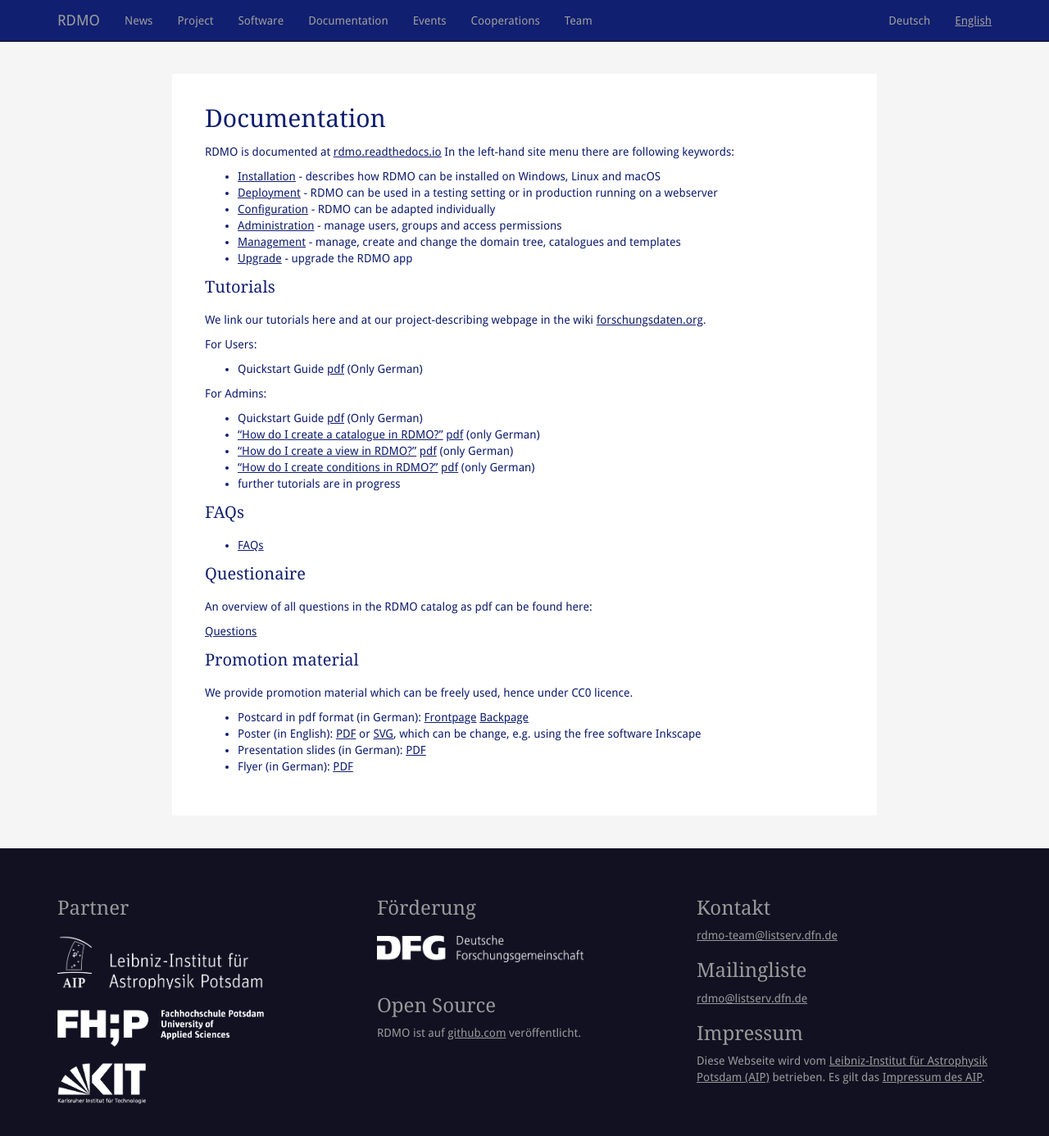
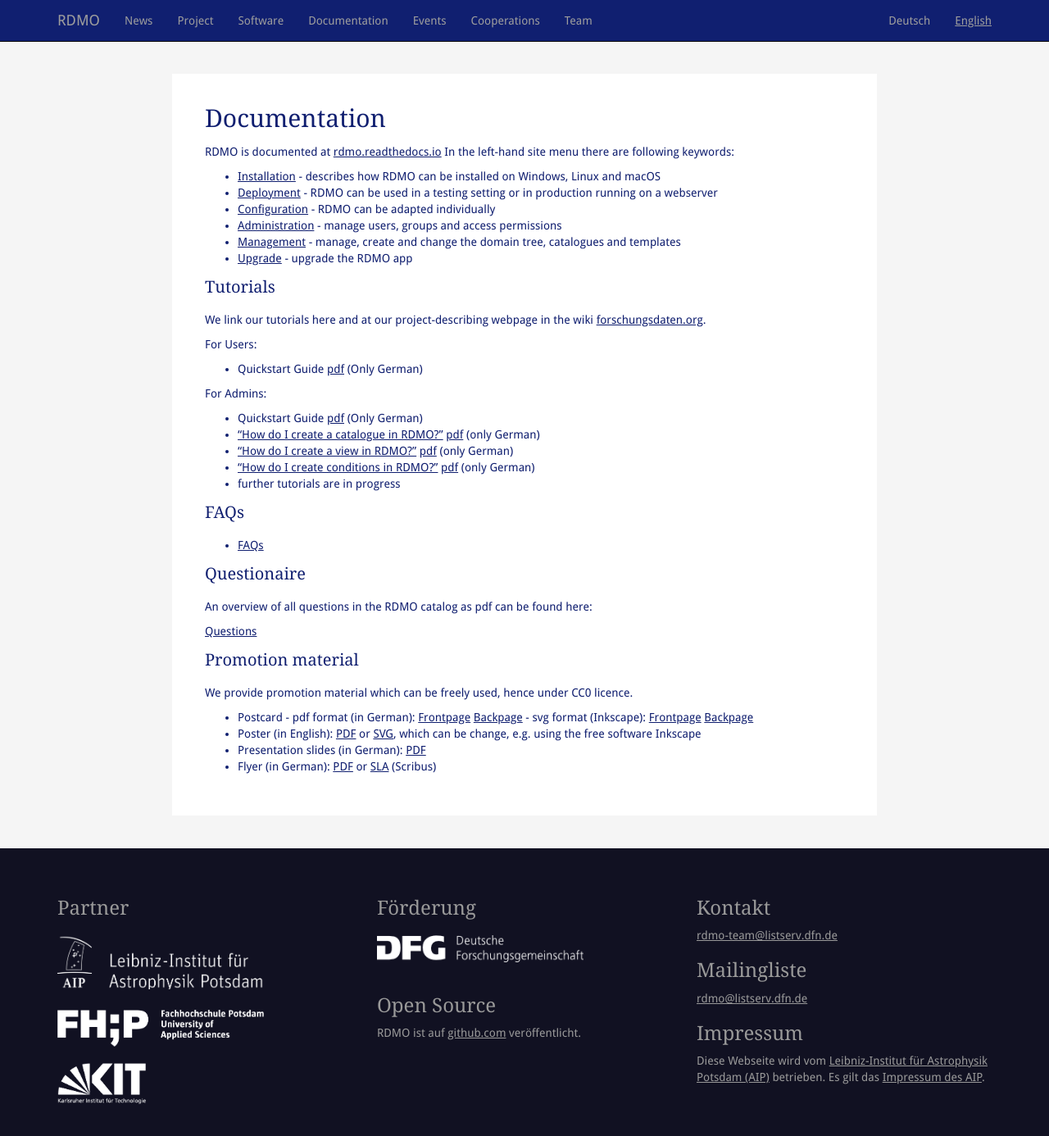
Before and after one commit to rdmorganiser/rdmorganiser.github.io, a Jekyll site: the page built from en/documentation.md, in a window 1280 px wide and 1387 px high. Shown: the whole window at 82% size. Built offline with Jekyll 4.4.1, drawn with Linux system fonts in a browser that asks for light colours; our own code applies the rules of GitHub Pages for plain Markdown files.

Commit message:
Update documentation.md

```diff
--- a/en/documentation.md
+++ b/en/documentation.md
@@ -52,7 +52,8 @@
 
 We provide promotion material which can be freely used, hence under CC0 licence.
 
-* Postcard in pdf format (in German): [Frontpage]({{ site.baseurl }}/img/promo/VorderseiteRDMO1.pdf) [Backpage]({{ site.baseurl }}/img/promo/RückseiteRDMO1.pdf)
+* Postcard - pdf format (in German): [Frontpage]({{ site.baseurl }}/img/promo/VorderseiteRDMO1.pdf) [Backpage]({{ site.baseurl }}/img/promo/RückseiteRDMO1.pdf)
+           - svg format (Inkscape): [Frontpage]({{ site.baseurl }}/img/promo/VorderseiteRDMO1.svg) [Backpage]({{ site.baseurl }}/img/promo/RückseiteRDMO1.svg)
 * Poster (in English): [PDF]({{ site.baseurl }}/img/promo/RDMOPoster.pdf) or [SVG]({{ site.baseurl }}/img/promo/RDMOPoster.svg), which can be change, e.g. using the free software Inkscape
 * Presentation slides (in German): [PDF]({{ site.baseurl }}/slides.pdf)
-* Flyer (in German): [PDF]({{ site.baseurl }}/img/promo/Flyer11.pdf)
+* Flyer (in German): [PDF]({{ site.baseurl }}/img/promo/Flyer11.pdf) or [SLA]({{ site.baseurl }}/img/promo/Flyer4.sla) (Scribus)
```
